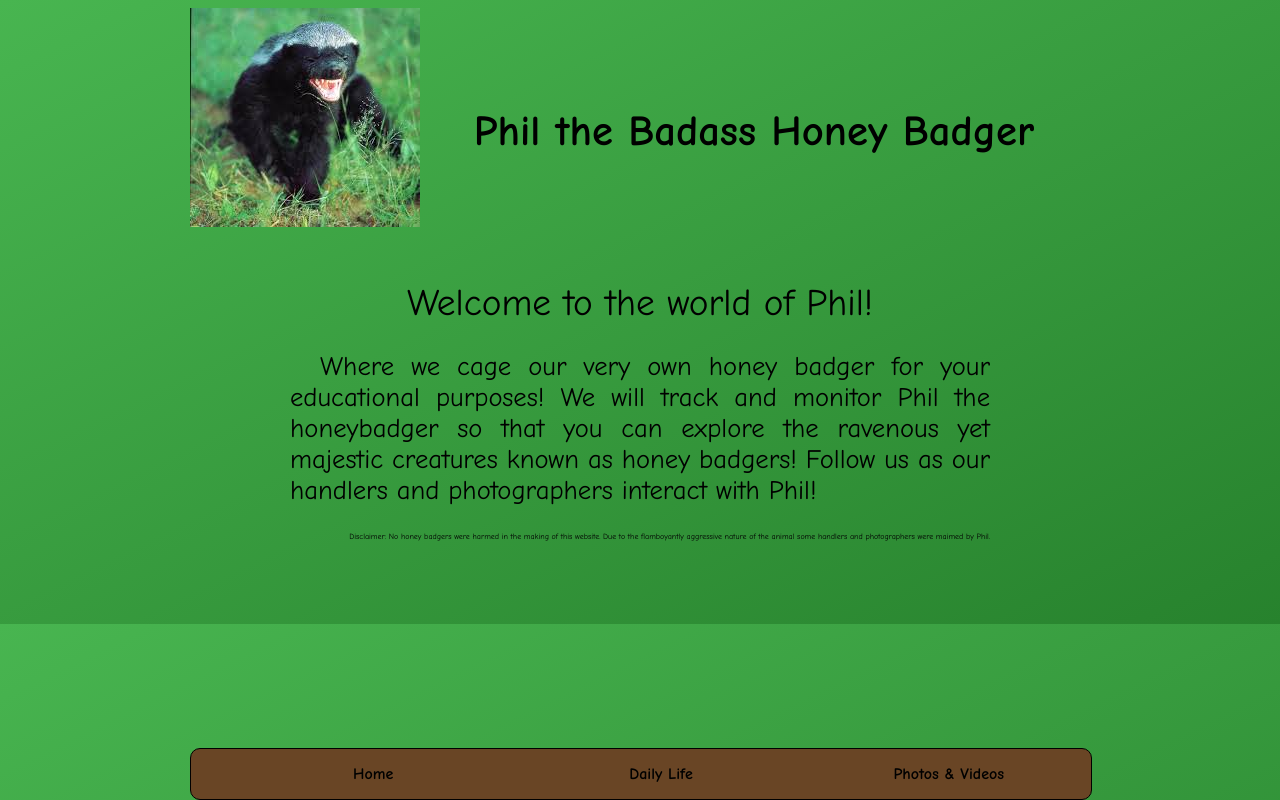
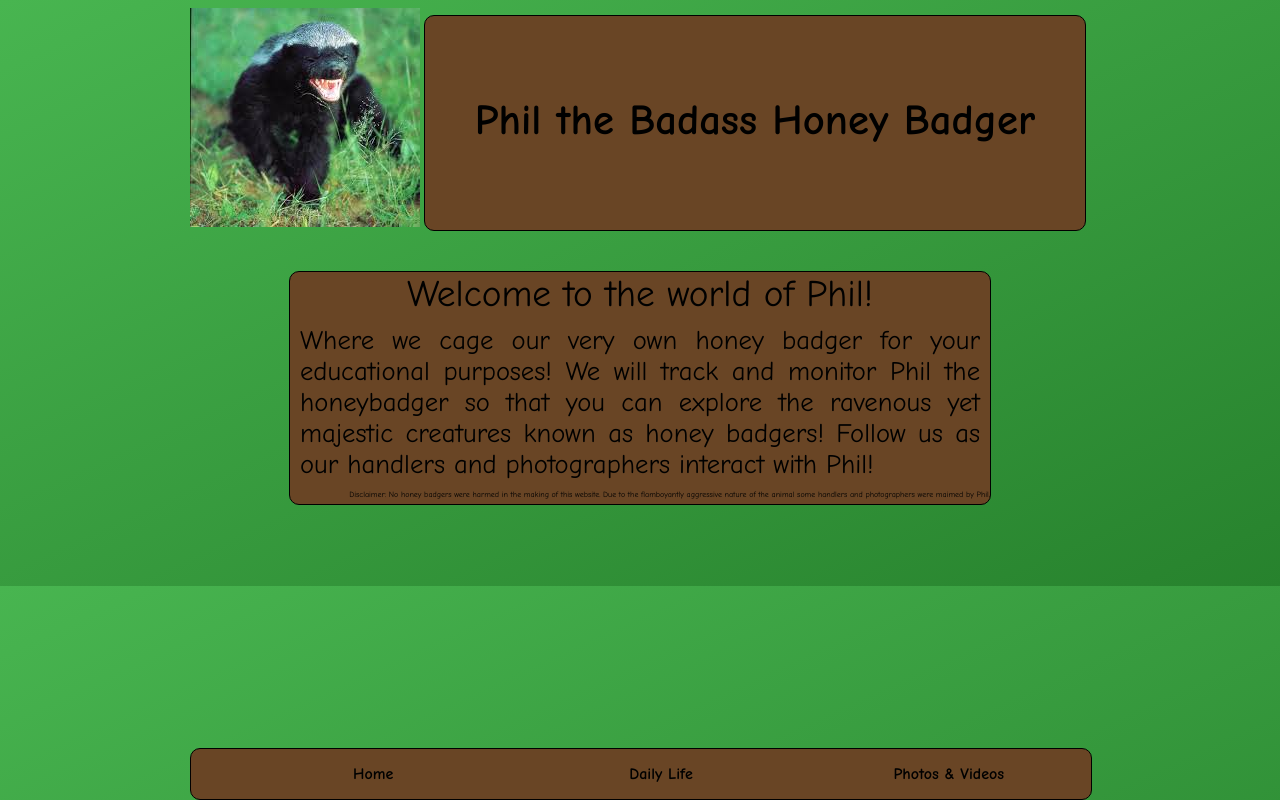
Before and after one commit to frankyni/personalPage_project, a plain HTML site: page index.html in a window 1280 px wide. Drawn offline with Linux system fonts and the light colour scheme.

Commit message:
added borders to elements rounded stuff up

```diff
--- a/css/style.css
+++ b/css/style.css
@@ -22,7 +22,11 @@ body{
 	font-family: Comic Sans MS;
 	font-size: 32pt;
 	font-weight: bold;
-	padding-bottom: 75px;
+	padding-bottom: 85px;
+	padding-top: 80px;
+	border: double 1px #000000;
+	border-radius: 10px;
+	background-color: #694525;
 }
 
 nav{
@@ -38,7 +42,7 @@ nav{
 }
 
 #spacenavbar{
-	height: 75px;
+	height: 73px;
 }
 
 nav ul li{
@@ -66,8 +70,11 @@ nav ul li a:hover{
 #container{
 	width: 700px;
 	margin: 0 auto;
-	margin-top: 50px;
+	margin-top: 40px;
 	font-family: Comic Sans MS;
+	border: double 1px #000000;
+	border-radius: 10px;
+	background-color: #694525;
 }
 
 article header{
@@ -75,16 +82,14 @@ article header{
 	text-align: center;
 }
 
-p{
-	text-indent: 30px;
-}
-
 article p{
 	font-size: 20pt;
 	text-align: justify;
+	margin: 10px;
 }
 
 article footer{
 	font-size: 6pt;
 	text-align: right;
+	margin-bottom: 5px;
 }
```
